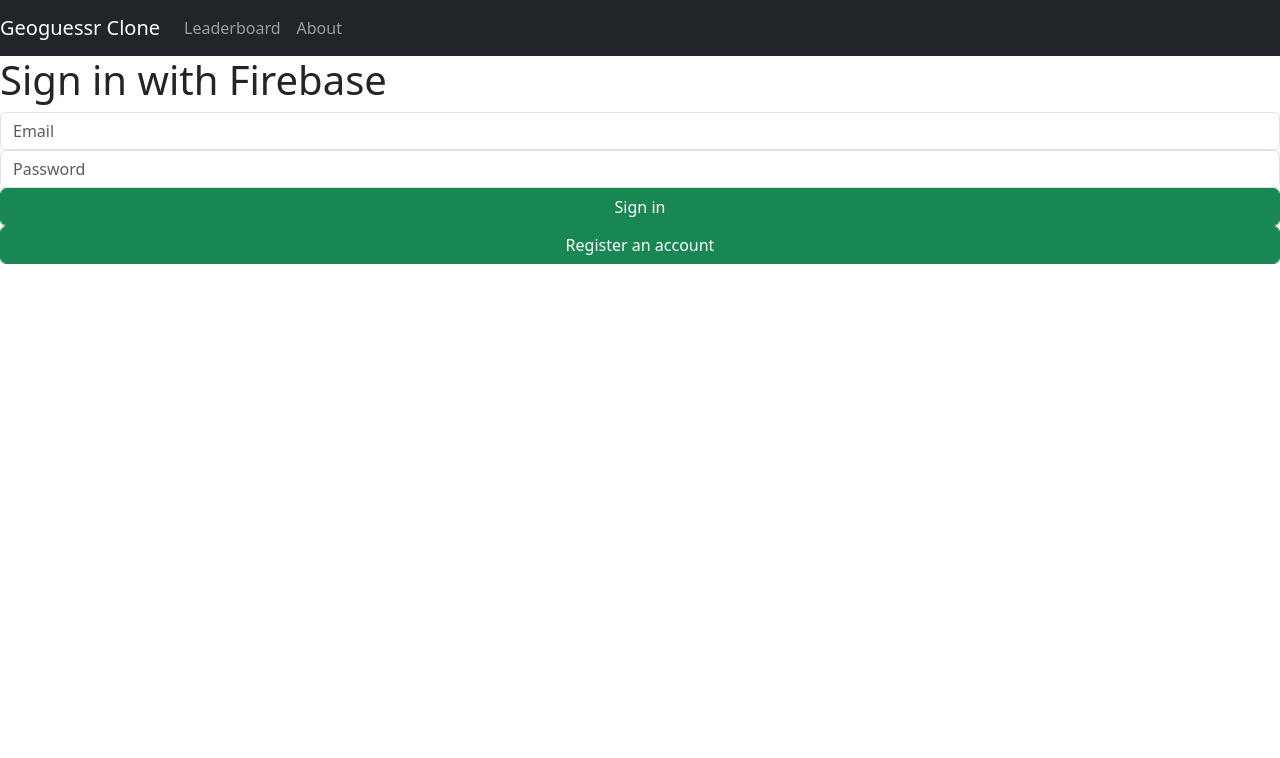
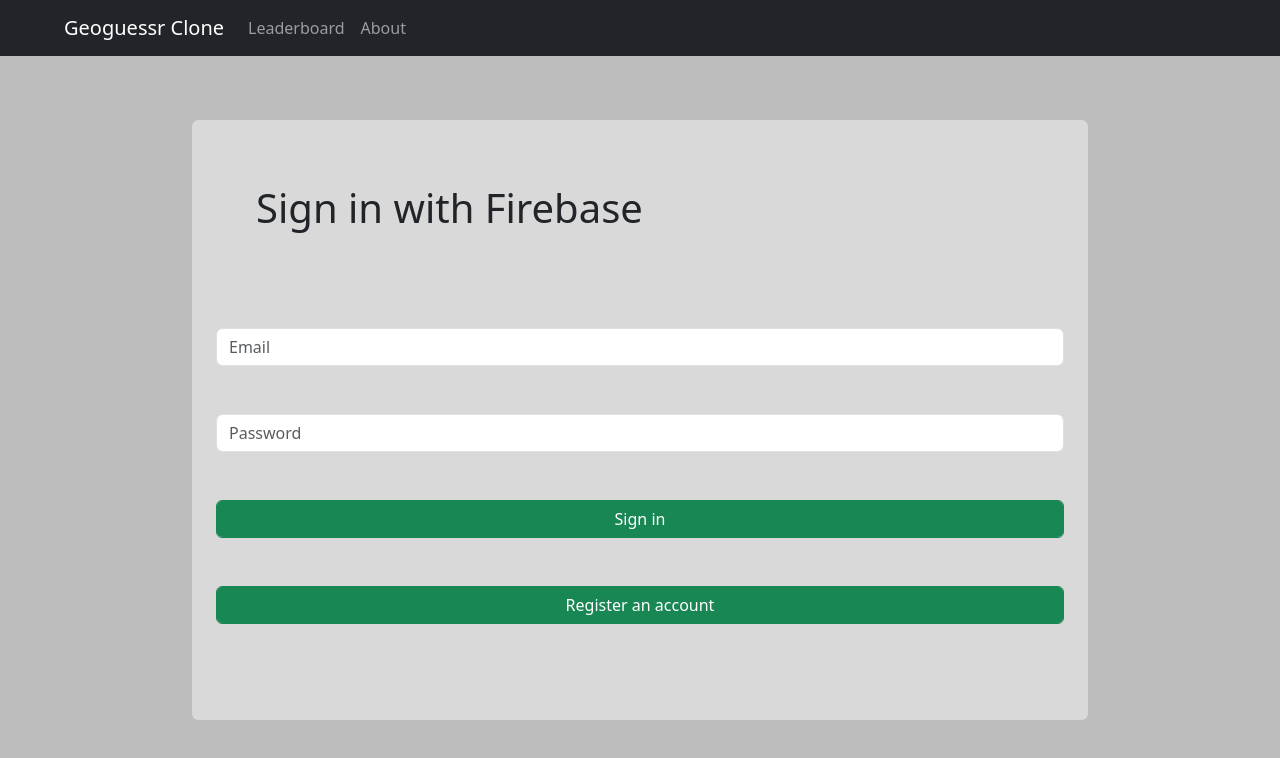
Before and after one commit to haydenkolb/Geoguessr-Clone-Project, a plain HTML site: page index.html in a window 1280 px wide. Drawn offline with nearby package versions, Linux system fonts and the light colour scheme; no server answers.

Commit message:
Fix css import

```diff
--- a/index.html
+++ b/index.html
@@ -9,7 +9,7 @@
         <script src="https://cdn.jsdelivr.net/npm/bootstrap@5.3.2/dist/js/bootstrap.bundle.min.js" integrity="sha384-C6RzsynM9kWDrMNeT87bh95OGNyZPhcTNXj1NW7RuBCsyN/o0jlpcV8Qyq46cDfL" crossorigin="anonymous"></script>
         <script src="https://polyfill.io/v3/polyfill.min.js?features=default"></script>
         <script type="module" src="index.js" defer></script>
-        <link rel="stylesheet" href="test2.css">
+        <link rel="stylesheet" href="index.css">
     </head>
     <body>
         <!-- Top Navbar -->
```
